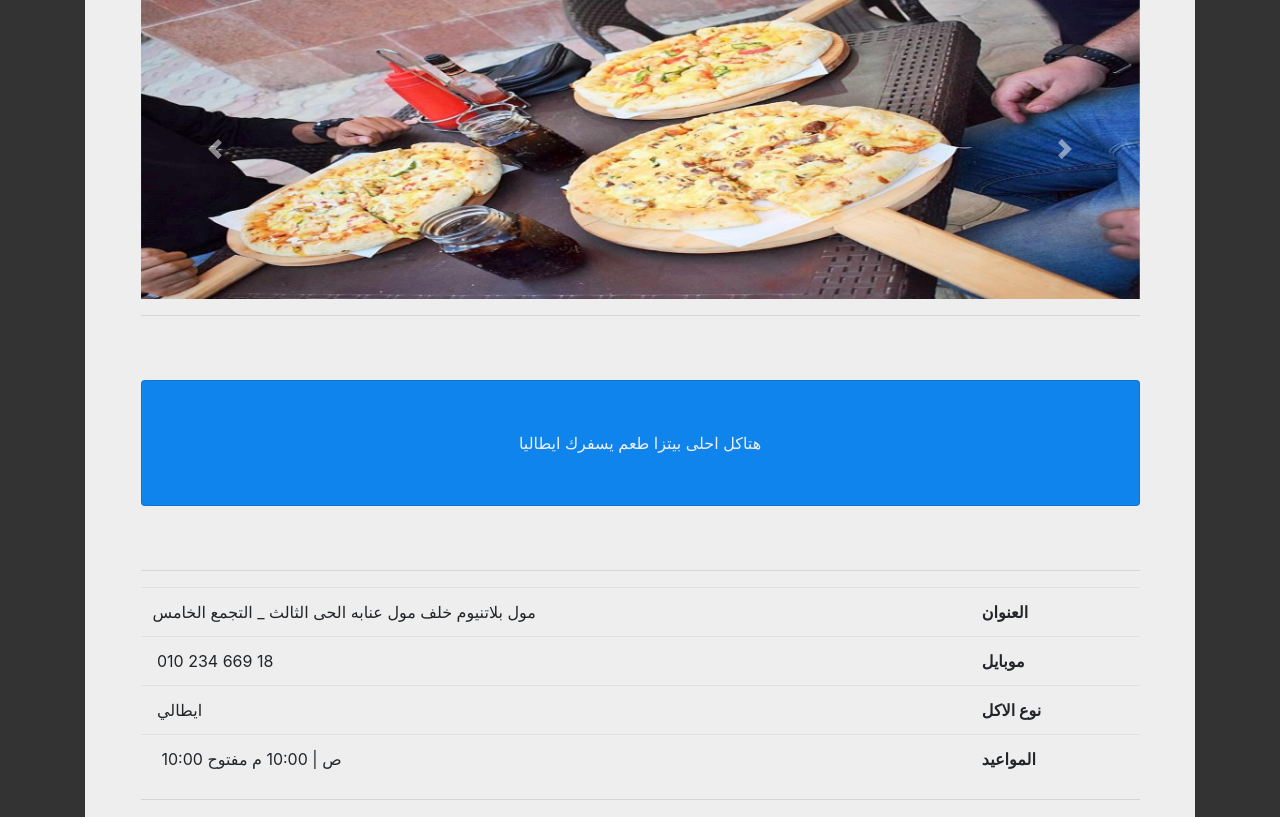
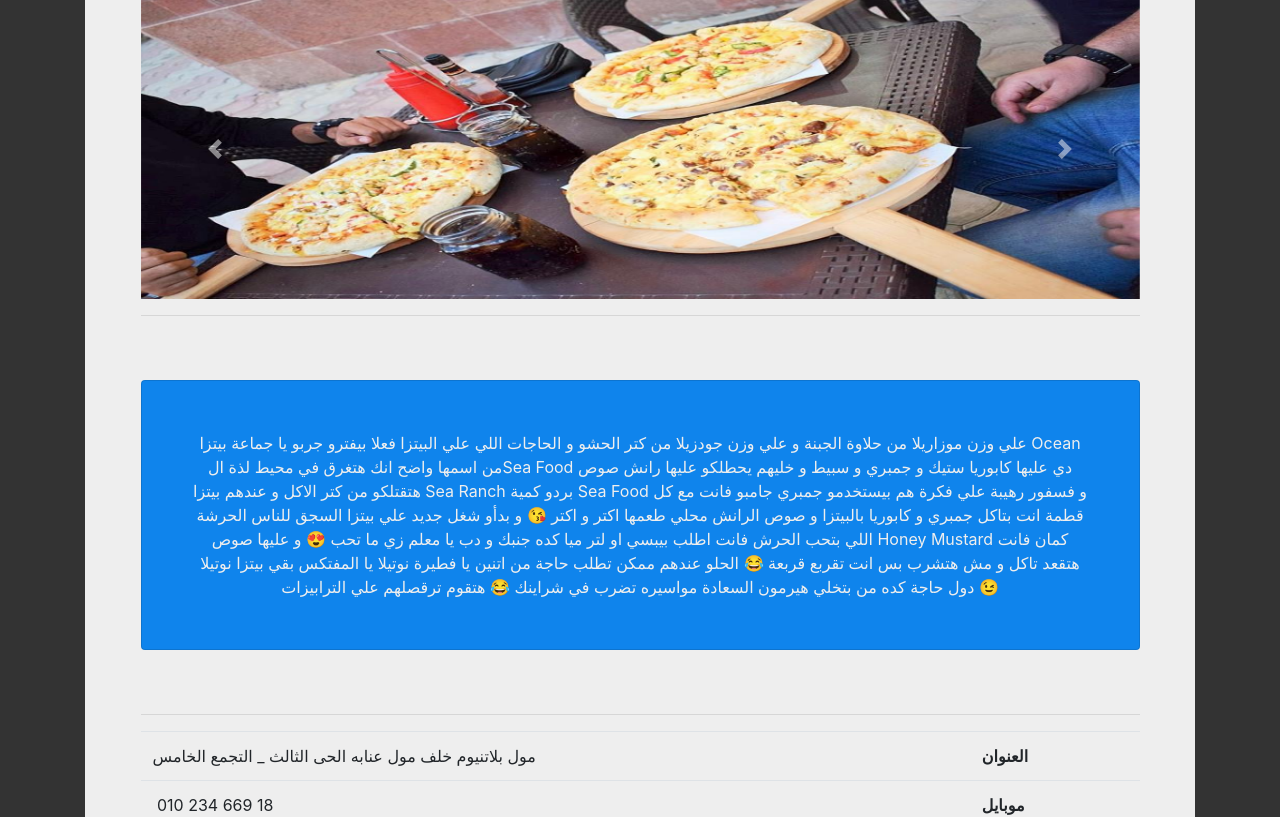
Before and after one commit to Mk1499/Yalla-No5rog, a PHP site: page /YallaNo5rog/pages/resturant/pizza.php in a window 1280 px wide. Shown: the part 248-1065 px from the top of the page. Run offline with PHP 8.4, Linux system fonts and the light colour scheme; some libraries are stand-ins or nearby versions; grey boxes are pictures that could not be loaded.

Commit message:
Update pizza.php

```diff
--- a/pages/resturant/pizza.php
+++ b/pages/resturant/pizza.php
@@ -37,7 +37,11 @@
         <hr />
         <!-- Cafe Description -->
         <p class="h7 text-center card desc">
-هتاكل احلى بيتزا طعم يسفرك ايطاليا        </p>
+علي وزن موزاريلا من حلاوة الجبنة و علي وزن جودزيلا من كتر الحشو و الحاجات اللي علي البيتزا فعلا بيفترو
+جربو يا جماعة بيتزا Ocean من اسمها واضح انك هتغرق في محيط لذة الSea Food دي عليها كابوريا ستيك و جمبري و سبيط و خليهم يحطلكو عليها رانش صوص هتقتلكو من كتر الاكل
+و عندهم بيتزا Sea Ranch بردو كمية Sea Food و فسفور رهيبة علي فكرة هم بيستخدمو جمبري جامبو فانت مع كل قطمة انت بتاكل جمبري و كابوريا بالبيتزا و صوص الرانش محلي طعمها اكتر و اكتر 😘
+و بدأو شغل جديد علي بيتزا السجق للناس الحرشة اللي بتحب الحرش فانت اطلب بيبسي او لتر ميا كده جنبك و دب يا معلم زي ما تحب 😍 و عليها صوص Honey Mustard كمان فانت هتقعد تاكل و مش هتشرب بس انت تقربع قربعة 😂
+الحلو عندهم ممكن تطلب حاجة من اتنين يا فطيرة نوتيلا يا المفتكس بقي بيتزا نوتيلا😉 دول حاجة كده من بتخلي هيرمون السعادة مواسيره تضرب في شراينك 😂 هتقوم ترقصلهم علي الترابيزات        </p>
         <hr />
 
         <!-- Cafe Info -->
```
